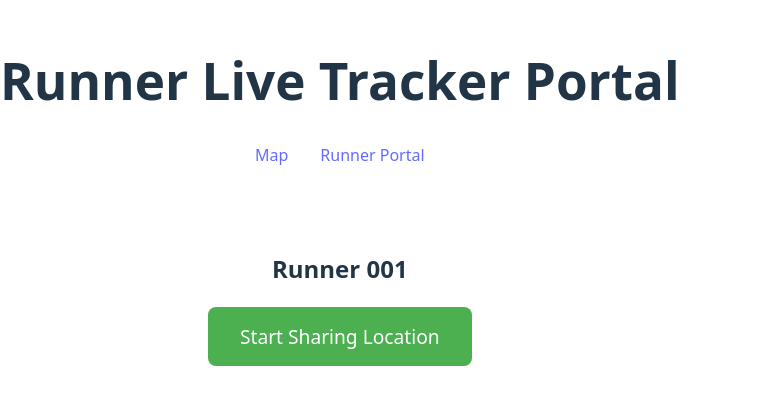
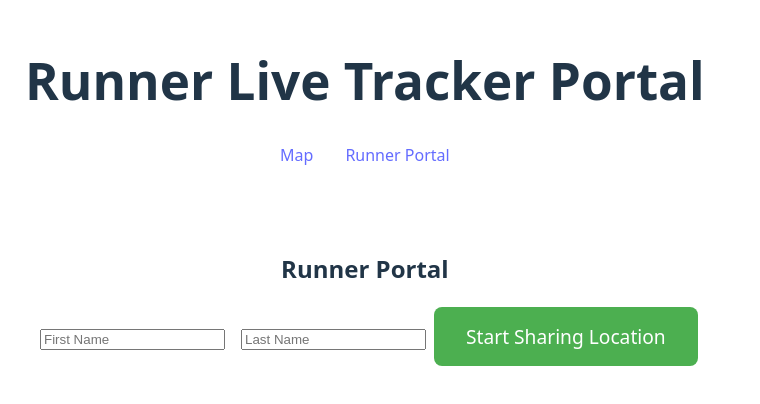
Before and after one commit to stijnvandam/MillegemMarathon, a React (Vite) app: page /runner in a window 1280 px wide. Shown: the part 192-596 px from the top of the page, without its empty margins (0-760 px from the left). Built offline with nearby package versions, Linux system fonts and the light colour scheme.

Commit message:
Update RunnerPortal for name-based location sharing

```diff
--- a/src/components/RunnerPortal.jsx
+++ b/src/components/RunnerPortal.jsx
@@ -1,22 +1,23 @@
 import React, { useState, useRef, useEffect } from "react";
 
-export default function RunnerPortal({ bib }) {
-  const ingestSecret = "ingest-runner-position"; // keep it here
+export default function RunnerPortal() {
+  const [firstName, setFirstName] = useState("");
+  const [lastName, setLastName] = useState("");
   const [sharing, setSharing] = useState(false);
   const watchIdRef = useRef(null);
 
   const sendLocation = async (position) => {
     try {
-      await fetch(
+      const res = await fetch(
         "https://uevrynlpqflpdbuezfep.supabase.co/functions/v1/ingest-runner-position",
         {
           method: "POST",
           headers: {
             "Content-Type": "application/json",
-            Authorization: `Bearer ${ingestSecret}`,
           },
           body: JSON.stringify({
-            bib,
+            firstName,
+            lastName,
             latitude: position.coords.latitude,
             longitude: position.coords.longitude,
             accuracy: position.coords.accuracy,
@@ -24,7 +25,9 @@ export default function RunnerPortal({ bib }) {
           }),
         }
       );
-      console.log("Location sent:", position.coords);
+      // Optional: log response for debugging
+      console.log("Status:", res.status);
+      console.log("Response:", await res.text());
     } catch (err) {
       console.error("Error sending location:", err);
     }
@@ -63,8 +66,23 @@ export default function RunnerPortal({ bib }) {
 
   return (
     <div style={{ textAlign: "center", padding: "2rem" }}>
-      <h2>Runner {bib}</h2>
+      <h2>Runner Portal</h2>
       {!sharing ? (
+        <>
+          <input
+            type="text"
+            placeholder="First Name"
+            value={firstName}
+            onChange={e => setFirstName(e.target.value)}
+            style={{ margin: "0.5rem" }}
+          />
+          <input
+            type="text"
+            placeholder="Last Name"
+            value={lastName}
+            onChange={e => setLastName(e.target.value)}
+            style={{ margin: "0.5rem" }}
+          />
           <button
             onClick={startSharing}
             style={{
@@ -75,9 +93,11 @@ export default function RunnerPortal({ bib }) {
               border: "none",
               borderRadius: "8px",
             }}
+            disabled={!firstName || !lastName}
           >
             Start Sharing Location
           </button>
+        </>
       ) : (
         <>
           <p>Sharing your location… make sure GPS is enabled.</p>
```
Also changed, not shown: 1 other file (tests, documents, lock files or other folders). Lines whose indentation alone changed are shown as unchanged.
